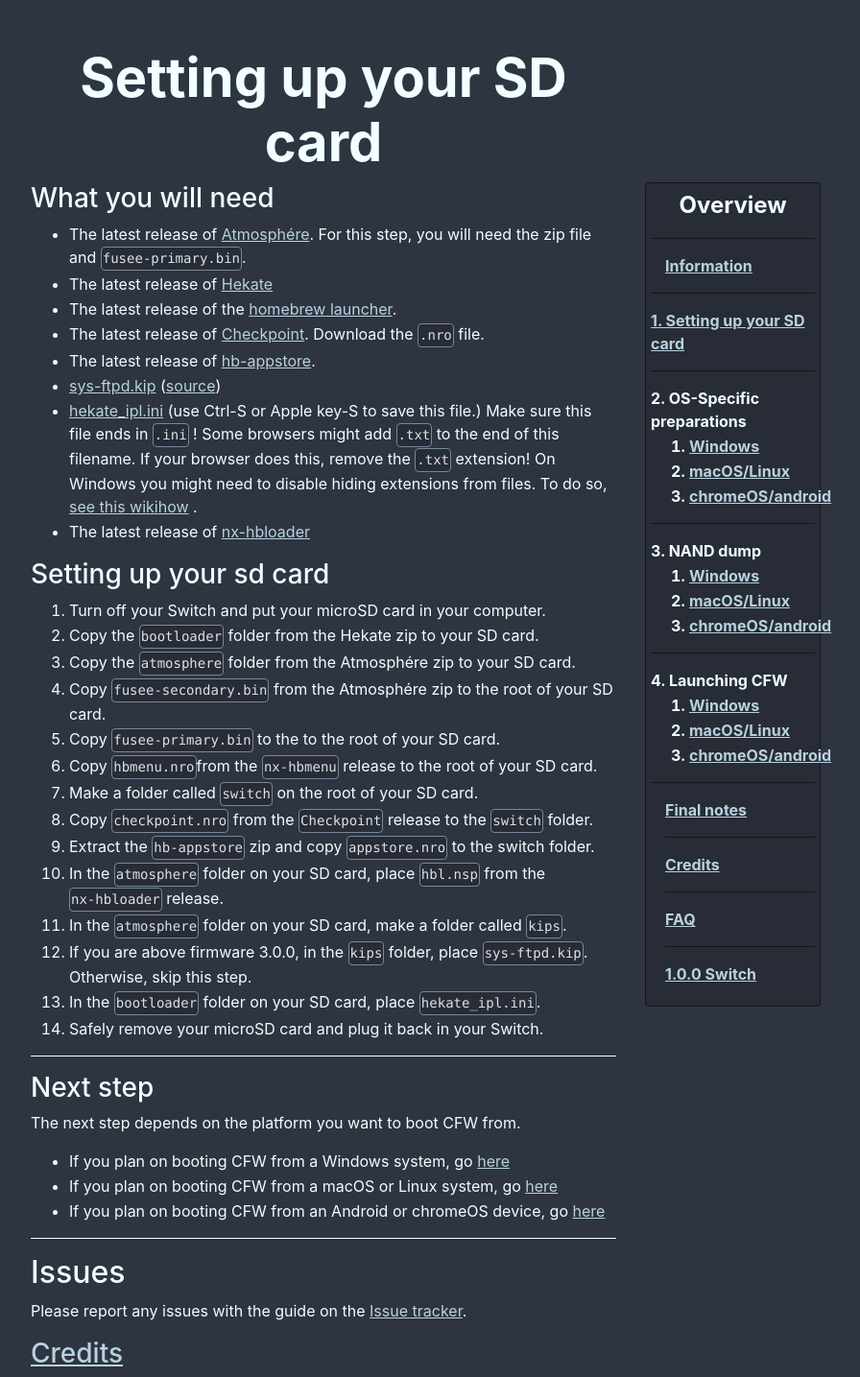
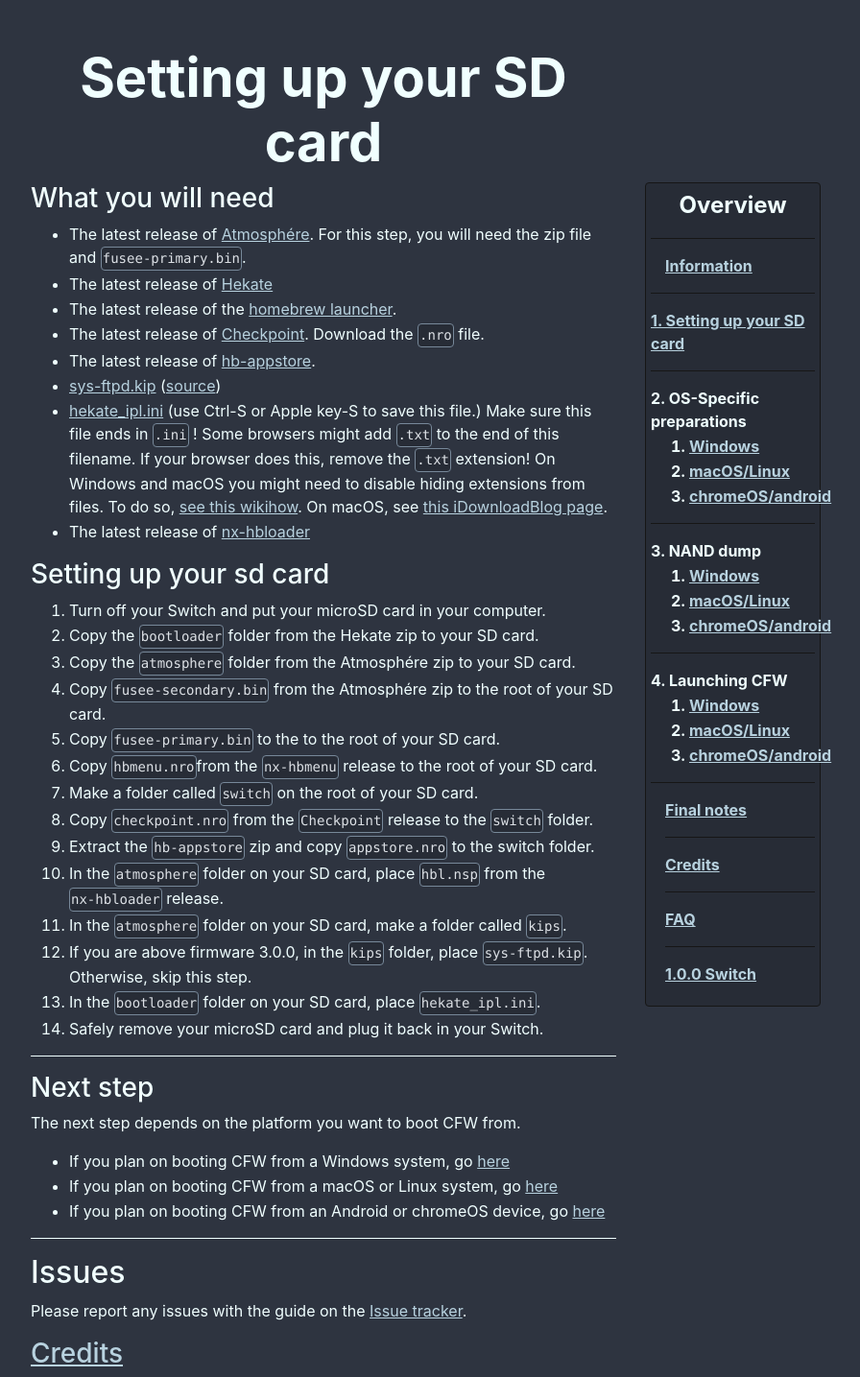
Before and after one commit to noirscape/SwitchGuideOLD, a Jekyll site: the page built from sdcard.md, in a window 1280 px wide. Shown: the whole page at 96% size, without its empty margins (303-1199 px from the left). Built offline with Jekyll 4.4.1, drawn with Linux system fonts in a browser that asks for light colours.

Commit message:
Add unhiding file extensions on macOS

```diff
--- a/sdcard.md
+++ b/sdcard.md
@@ -11,7 +11,7 @@
 - The latest release of [Checkpoint](https://github.com/FlagBrew/Checkpoint/releases/latest){: .a-table target="_blank"}. Download the `.nro` file.
 - The latest release of [hb-appstore](https://github.com/vgmoose/hb-appstore/releases/latest){: .a-table target="_blank"}.
 - [sys-ftpd.kip](https://noirscape.github.io/SwitchGuide/assets/sys-ftpd.kip){: .a-table} ([source](https://github.com/jakibaki/sys-ftpd){: .a-table target="_blank"})
-- [hekate_ipl.ini](https://noirscape.github.io/SwitchGuide/assets/hekate_ipl.ini){: .a-table} (use Ctrl-S or Apple key-S to save this file.) Make sure this file ends in `.ini` ! Some browsers might add `.txt` to the end of this filename. If your browser does this, remove the `.txt` extension! On Windows you might need to disable hiding extensions from files. To do so, [see this wikihow](https://www.wikihow.tech/Show-File-Extensions-on-Windows){: .a-table} .
+- [hekate_ipl.ini](https://noirscape.github.io/SwitchGuide/assets/hekate_ipl.ini) (use Ctrl-S or Apple key-S to save this file.) Make sure this file ends in `.ini` ! Some browsers might add `.txt` to the end of this filename. If your browser does this, remove the `.txt` extension! On Windows and macOS you might need to disable hiding extensions from files. To do so, [see this wikihow](https://www.wikihow.tech/Show-File-Extensions-on-Windows). On macOS, see [this iDownloadBlog page](https://www.idownloadblog.com/2014/10/29/how-to-show-or-hide-filename-extensions-in-os-x-yosemite/).
 - The latest release of [nx-hbloader](https://github.com/switchbrew/nx-hbloader/releases/latest){: .a-table}
 
 ### Setting up your sd card
```
